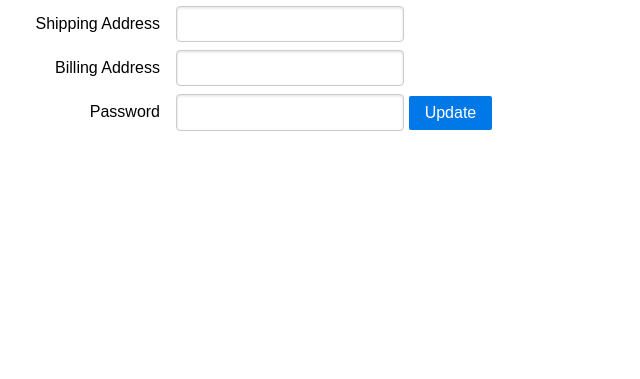
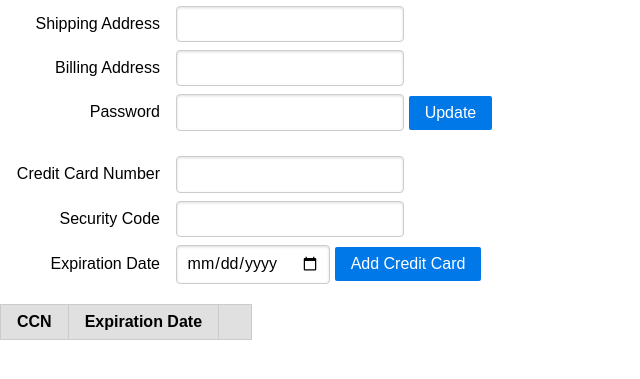
Before and after one commit to aandycen/FEbay, a Flask app: page /profile in a window 1280 px wide. Shown: the top 379 px of the page, without its empty margins (0-640 px from the left). Run offline with Flask 2, Linux system fonts and the light colour scheme; lists and menus that the app fills with data are empty; some libraries are stand-ins or nearby versions.

Commit message:
basic credit card addition+deletion done

```diff
--- a/static/js/profile.js
+++ b/static/js/profile.js
@@ -1,9 +1,17 @@
 
-var updateBtn = document.getElementById('updateBtn');
 var updateBtn = document.getElementById('updateBtn');
 var shippingAddress = document.getElementById('shippingAddress');
 var billingAddress = document.getElementById('billingAddress');
 var password = document.getElementById('password');
+
+var addCreditCardBtn = document.getElementById('addCreditCardBtn');
+var CCN = document.getElementById('CCN');
+var securityCode = document.getElementById('securityCode');
+var expiryDate = document.getElementById('expiryDate');
+
+var creditCardTable = document.getElementById('creditCardTable');
+var creditCardTableBody = document.getElementById('creditCardTableBody');
+var creditCardStatus = document.getElementById('creditCardStatus');
 
 update = function(){
     let user = JSON.parse(sessionStorage.getItem('user'));
@@ -33,6 +41,22 @@ update = function(){
     sessionStorage.setItem('user', JSON.stringify(res));
 }
 
+loadCreditCards = function(){
+    let user = JSON.parse(sessionStorage.getItem('user'));
+
+    creditCardTable.appendChild(document.createElement('tbody'));
+
+    params = {'email' : user['Email']};
+    let creditCardList = makeApiCall('/cards_from_user', 'POST', params);
+    console.log(creditCardList);
+    for (let i = 0; i < creditCardList.length; i++){
+	let cc = creditCardList[i];
+	console.log(cc);
+	addCreditCardHTML(cc['CCN'], cc['ExpiryDate']);
+    }
+
+}
+
 loadInfo = function(){
     let user = JSON.parse(sessionStorage.getItem('user'));
     if (user['Shipping'] != null){
@@ -43,8 +67,74 @@ loadInfo = function(){
     }
     password.value = user['Password'];
 
+    loadCreditCards();
 }
 
+deleteCreditCard = function(CCNumber, expiry, cvv){
+    let user = JSON.parse(sessionStorage.getItem('user'));
+    creditCard = {
+	'info' : 'creditcard',
+	'action' : 'remove',
+	'email' : user['Email'],
+	'ccn' : CCNumber,
+	'securitycode' : cvv,
+	'expirydate' : expiry
+    };
+    makeApiCall('/update_info', 'POST', creditCard);
+}
+
+addCreditCardHTML = function(CCNumber, expiry, cvv){
+    let newCC = document.createElement('tr');
+
+    let ccn = document.createElement('td');
+    let exp = document.createElement('td');
+
+    ccn.innerText = CCNumber;
+    exp.innerText = expiry;
+
+    let deleteBtnWrapper = document.createElement('td');
+    let deleteBtn = document.createElement('button');
+    deleteBtn.className = "pure-button pure-button-error";
+
+    var deleteCreditCardHTML = function(ccRow, ccn0, expiry0, cvv0) {
+	deleteCreditCard(ccn0, expiry0, cvv0);
+	console.log(creditCardTableBody);
+	creditCardTableBody.removeChild(ccRow);
+	console.log(ccRow);
+	console.log(creditCardTableBody);
+
+    }
+
+    newCC.appendChild(ccn);
+    newCC.appendChild(exp);
+
+
+    creditCardTableBody.appendChild(newCC);
+    deleteBtnWrapper.appendChild(deleteBtn);
+    newCC.appendChild(deleteBtnWrapper);
+    deleteBtn.addEventListener('click', deleteCreditCardHTML.bind(this, newCC, CCNumber, expiry, cvv));
+}
+
+addCreditCard = function(){
+    let user = JSON.parse(sessionStorage.getItem('user'));
+    creditCard = {
+	'info' : 'creditcard',
+	'action' : 'add',
+	'email' : user['Email'],
+	'ccn' : CCN.value,
+	'securitycode' : securityCode.value,
+	'expirydate' : expiryDate.value
+    };
+    let res = makeApiCall('/update_info', 'POST', creditCard);
+    console.log(res);
+    if (res['success']){
+	addCreditCardHTML(CCN.value, expiryDate.value, securityCode.value);
+    }
+    creditCardStatus.innerText = res['message'];
+
+
+}
 
 loadInfo();
 updateBtn.addEventListener('click', update);
+addCreditCardBtn.addEventListener('click', addCreditCard);
--- a/templates/profile.html
+++ b/templates/profile.html
@@ -22,5 +22,36 @@
 
   </fieldset>
 </div>
+
+
+<div class="pure-form pure-form-aligned">
+  <fieldset>
+    <div class="pure-control-group">
+      <label for="CCN">Credit Card Number</label><input type="text" id="CCN">
+    </div>
+    <div class="pure-control-group">
+      <label for="securityCode">Security Code</label><input type="text" id="securityCode">
+    </div>
+    <div class="pure-control-group">
+      <label for="expiryDate">Expiration Date</label><input type="date" id="expiryDate">
+      <button class="pure-button pure-button-primary" id="addCreditCardBtn">Add Credit Card</button>
+      <div id="creditCardStatus"></div>
+    </div>
+
+  </fieldset>
+</div>
+
+<table class="pure-table" id="creditCardTable">
+  <thead>
+        <tr>
+            <th>CCN</th>
+            <th>Expiration Date</th>
+	    <th></th>
+        </tr>
+  </thead>
+  <tbody id="creditCardTableBody">
+  </tbody>
+</table>
+
 <script src="{{ url_for('static', filename='js/utils.js') }}"></script>
 <script src="{{ url_for('static', filename='js/profile.js') }}"></script>
```
